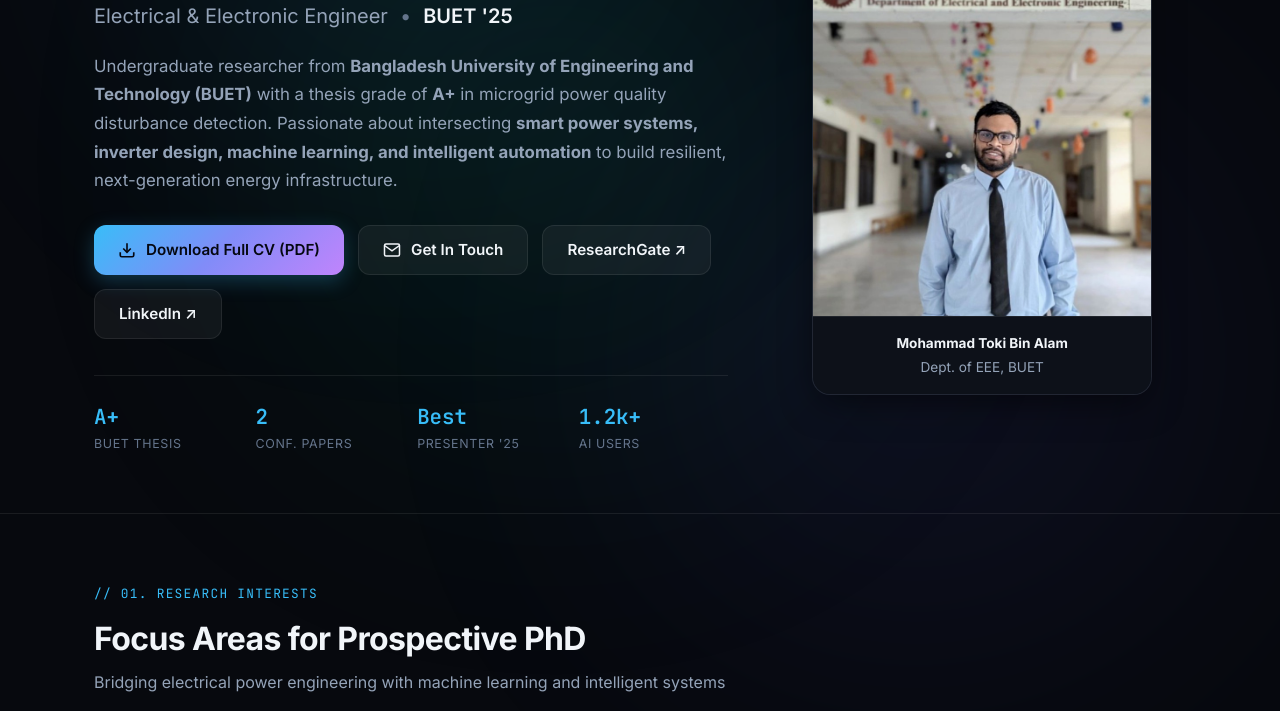
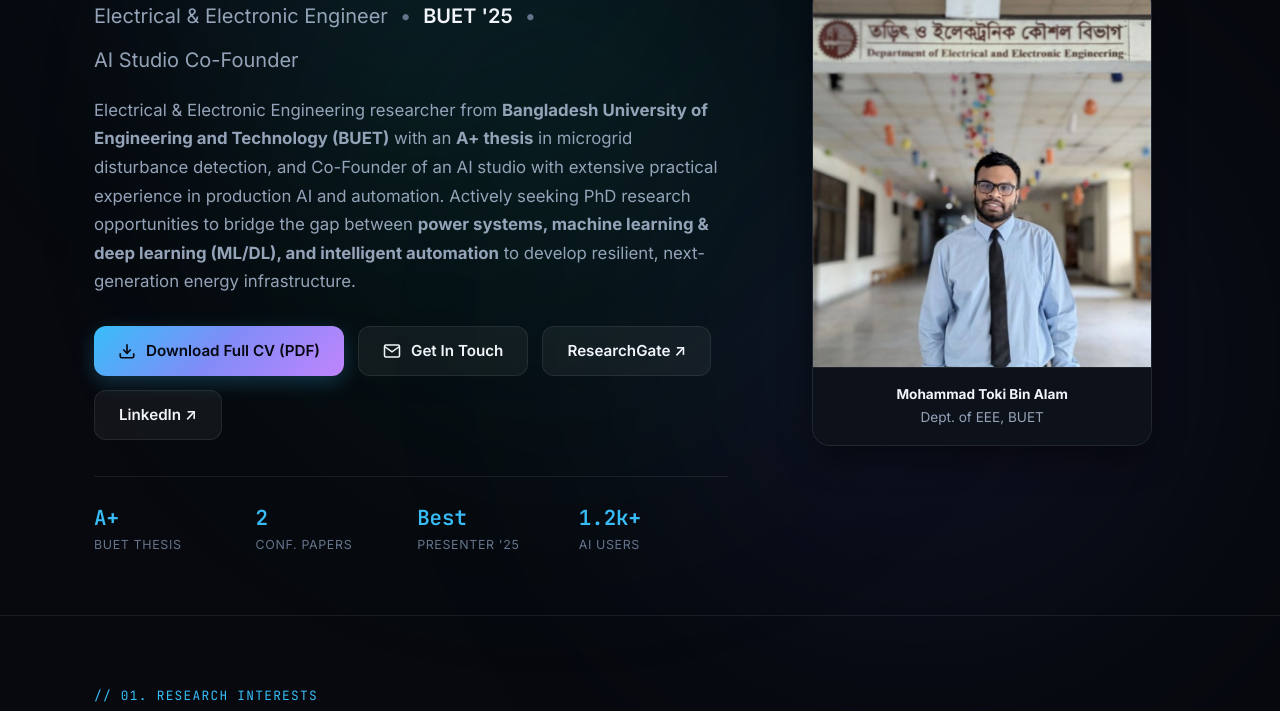
Before and after one commit to tokibinalam/tokibinalam.github.io, a plain HTML site: page index.html in a window 1280 px wide. Shown: the part 264-975 px from the top of the page. Drawn offline with Linux system fonts and the light colour scheme.

Commit message:
Update hero summary: emphasize researcher background, AI Studio co-founder, and bridge between power systems, ML/DL, and automation

```diff
--- a/index.html
+++ b/index.html
@@ -1109,9 +1109,11 @@
           <span>Electrical & Electronic Engineer</span>
           <span style="color: var(--text-dim)">•</span>
           <span class="affiliation">BUET '25</span>
+          <span style="color: var(--text-dim)">•</span>
+          <span>AI Studio Co-Founder</span>
         </div>
         <p class="hero-bio">
-          Undergraduate researcher from <strong>Bangladesh University of Engineering and Technology (BUET)</strong> with a thesis grade of <strong>A+</strong> in microgrid power quality disturbance detection. Passionate about intersecting <strong>smart power systems, inverter design, machine learning, and intelligent automation</strong> to build resilient, next-generation energy infrastructure.
+          Electrical & Electronic Engineering researcher from <strong>Bangladesh University of Engineering and Technology (BUET)</strong> with an <strong>A+ thesis</strong> in microgrid disturbance detection, and Co-Founder of an AI studio with extensive practical experience in production AI and automation. Actively seeking PhD research opportunities to bridge the gap between <strong>power systems, machine learning & deep learning (ML/DL), and intelligent automation</strong> to develop resilient, next-generation energy infrastructure.
         </p>
 
         <div class="hero-actions">
```
